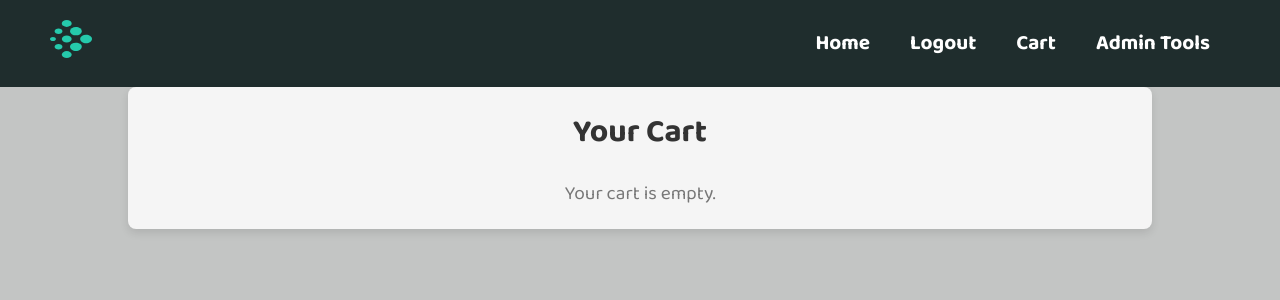
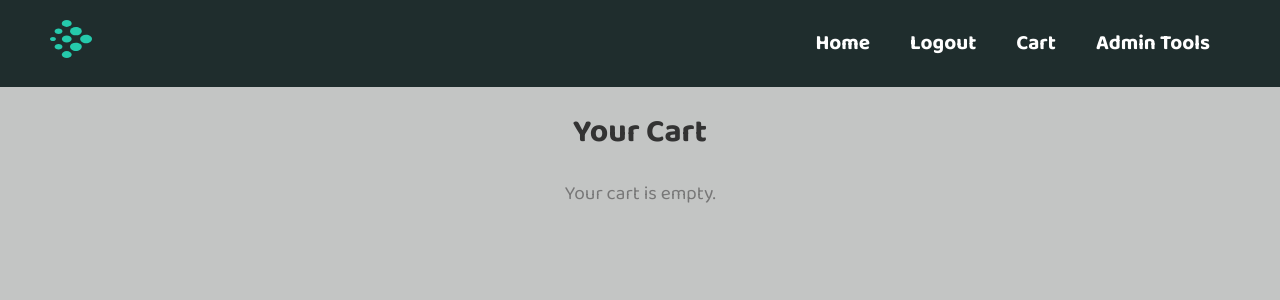
Before and after one commit to johnff9/AD320-CP4, a React (Vite) app in the folder CP4_V2/: page /cart in a window 1280 px wide. Shown: the top 300 px of the page. Built offline with nearby package versions, Linux system fonts and the light colour scheme.

Commit message:
Cart UI fixes

```diff
--- a/CP4_V2/src/css/styles.css
+++ b/CP4_V2/src/css/styles.css
@@ -119,9 +119,7 @@ nav {
   width: 80%;
   margin: 0 auto;
   padding: 20px;
-  background-color: #f5f5f5;
   border-radius: 8px;
-  box-shadow: 0 4px 8px rgba(0, 0, 0, 0.1);
 }
 
 .cart-header {
@@ -204,7 +202,7 @@ nav {
 }
 
 .cart-item-quantity-input {
-  width: 80px;
+  width: 100px;
   padding: 8px;
   font-size: 1rem;
   border-radius: 5px;
```
